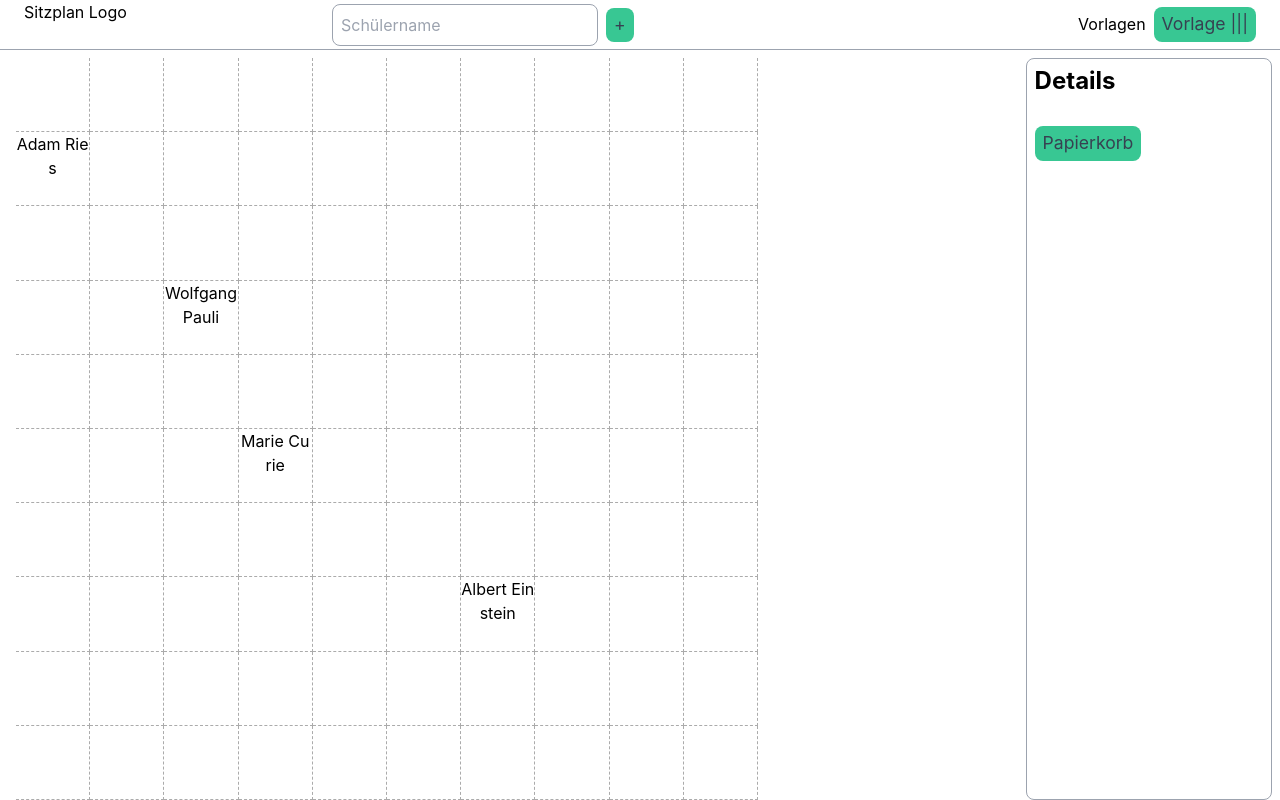
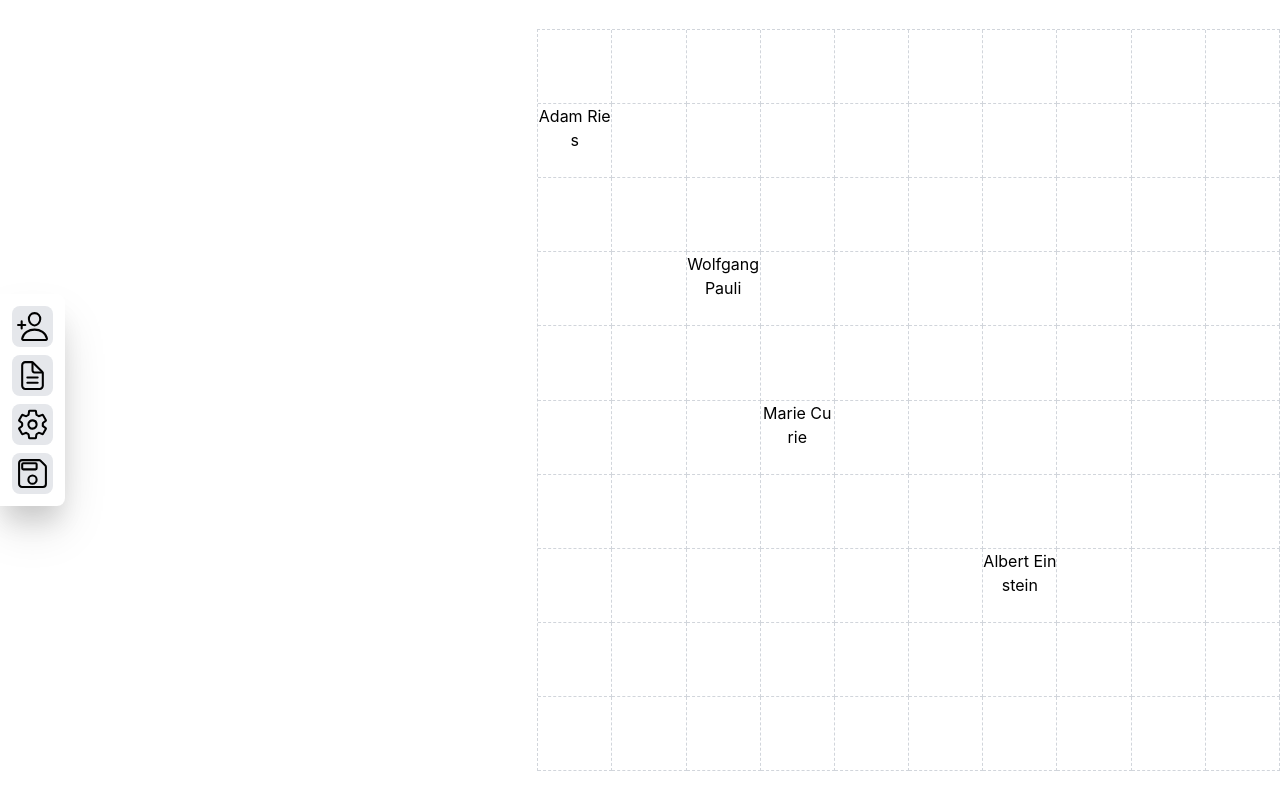
Before and after one commit to christiankozalla/sitzplan, a React (Vite) app: page / in a window 1280 px wide. Built offline with nearby package versions, Linux system fonts and the light colour scheme.

Commit message:
Change old Grid Layout of App in Favor of Slim Flex Layout
The old Grid Layout from App took away too much vertical space for the Classroom
So, the normal UI has only a Controls Panel (left on Landscape or bottom on Portrait)
and the Classroom next to or above it

```diff
--- a/src/App.module.css
+++ b/src/App.module.css
@@ -1,24 +1,17 @@
-.grid {
-  display: grid;
-  grid-template-rows: var(--editor-height) auto;
-  grid-template-columns: 4fr 1fr;
-  gap: var(--space);
-  grid-template-areas:
-    "editor editor"
-    "board sidebar";
+.layout {
+  display: flex;
+  justify-content: space-between;
+  align-items: center;
+  height: 100vh;
 }
 
-#editor {
-  grid-area: editor;
+.room {
+  border-top: 1px dashed var(--text-grey-300);
+  border-left: 1px dashed var(--text-grey-300);
 }
 
-#sidebar {
-  grid-area: sidebar;
-  margin-right: var(--space);
+@media screen and (max-width: 700px) {
+  .layout {
+    flex-direction: column-reverse;
+  }
 }
-
-#board {
-  grid-area: board;
-  margin-left: var(--space);
-  max-height: calc(100vh - (var(--editor-height) + var(--space)));
-}
--- a/src/App.tsx
+++ b/src/App.tsx
@@ -1,22 +1,16 @@
 import { DndProvider } from "react-dnd";
 import { HTML5Backend } from "react-dnd-html5-backend";
 import { Classroom } from "./components/Classroom";
-import { ClassroomSidebar } from "./components/ClassroomSidebar";
-import { ClassroomEditor } from "./components/ClassroomEditor";
+import { Controls } from "./components/Controls";
 import styles from "./App.module.css";
 
 export default function App() {
   return (
     <DndProvider backend={HTML5Backend}>
-      <div className={styles.grid}>
-        <div id={styles.editor}>
-          <ClassroomEditor />
-        </div>
-        <div id={styles.board}>
+      <div className={styles.layout}>
+        <Controls />
+        <div className={styles.room}>
           <Classroom />
-        </div>
-        <div id={styles.sidebar}>
-          <ClassroomSidebar />
         </div>
       </div>
     </DndProvider>
--- /dev/null
+++ b/src/components/AddStudent.module.css
@@ -0,0 +1,29 @@
+.screenReaderOnly:not(:focus):not(:active) {
+  clip: rect(0 0 0 0);
+  clip-path: inset(50%);
+  height: 1px;
+  overflow: hidden;
+  position: absolute;
+  white-space: nowrap;
+  width: 1px;
+}
+
+.wrapper {
+  padding: var(--space);
+  position: absolute;
+  box-shadow: var(--shadow-xl);
+  border-radius: var(--space);
+  z-index: 10;
+  background-color: white;
+}
+
+.addStudentInput {
+  padding: 3px;
+  border-radius: var(--space);
+  border: 1px solid var(--text-grey-400);
+  margin-right: var(--space);
+}
+
+.addStudentInput::placeholder {
+  color: var(--text-grey-400);
+}
--- /dev/null
+++ b/src/components/AddStudent.tsx
@@ -0,0 +1,36 @@
+import { FC, useState } from "react";
+import { room } from "../lib/Room";
+
+import styles from "./AddStudent.module.css";
+
+interface AddStudentProps {
+  x: number;
+  y: number;
+}
+
+export const AddStudent: FC<AddStudentProps> = ({ x, y }) => {
+  const [studentName, setStudentName] = useState("");
+
+  const handleNewStudent = () => {
+    studentName && room.assignNewStudent(studentName);
+    setStudentName("");
+  };
+
+  return (
+    <div className={styles.wrapper} style={{ left: x + 20, top: y - 30 }}>
+      <label htmlFor="addStudent" className={styles.screenReaderOnly}>
+        Neuer Schüler
+      </label>
+      <input
+        id="addStudent"
+        className={styles.addStudentInput}
+        value={studentName}
+        placeholder="Neue:r Schüler:in"
+        autoFocus
+        onChange={(e) => setStudentName(e.target.value)}
+        onKeyDown={(e) => e.key === "Enter" && handleNewStudent()}
+      />
+      <button onClick={handleNewStudent}>+</button>
+    </div>
+  );
+};
--- a/src/components/Classroom.module.css
+++ b/src/components/Classroom.module.css
@@ -12,7 +12,6 @@
       (100vh - var(--editor-height) - var(--space)) / var(--squaresPerColumn)
     )
   );
-  margin-left: var(--space);
 }
 
 .square {
@@ -20,6 +19,6 @@
   height: calc(
     (100vh - var(--editor-height) - var(--space)) / var(--squaresPerColumn)
   );
-  border-right: 1px dashed #ababab;
-  border-bottom: 1px dashed #ababab;
+  border-right: 1px dashed var(--text-grey-300);
+  border-bottom: 1px dashed var(--text-grey-300);
 }
--- /dev/null
+++ b/src/components/Controls.module.css
@@ -0,0 +1,41 @@
+.wrapper {
+  width: 65px;
+  box-shadow: var(--shadow-xl);
+  padding: calc(1.5 * var(--space));
+  border-radius: 0 var(--space) var(--space) 0;
+  background-color: white;
+}
+
+.icon {
+  border-radius: var(--space);
+  background-color: var(--text-grey-200);
+  padding: calc(0.5 * var(--space));
+  cursor: pointer;
+}
+
+.icon + .icon {
+  margin-top: var(--space);
+}
+
+.icon:hover {
+  transform: translateY(-3px);
+  transition: transform 150ms ease;
+}
+
+@media screen and (max-width: 700px) {
+  .wrapper {
+    display: flex;
+    height: 65px;
+    border-radius: var(--space) var(--space) 0 0;
+    width: calc(49px * 4);
+  }
+
+  .icon {
+    width: calc(0.25 * (100% - 3 * var(--space)));
+  }
+
+  .icon + .icon {
+    margin-top: 0;
+    margin-left: var(--space);
+  }
+}
--- /dev/null
+++ b/src/components/Controls.tsx
@@ -0,0 +1,43 @@
+import React, { FC, useEffect, useState } from "react";
+import { AddStudent } from "./AddStudent";
+import styles from "./Controls.module.css";
+
+import AddStudentIcon from "../assets/person-add-outline.svg";
+import ClassDocumentIcon from "../assets/document-text-outline.svg";
+import SettingsIcon from "../assets/settings-outline.svg";
+import SaveIcon from "../assets/save-outline.svg";
+
+export const Controls: FC = () => {
+  const [[x, y], setPosition] = useState([0, 0]);
+  const [showAddStudentDialog, setShowAddStudentDialog] = useState(false);
+
+  const handleAddStudentDialog = (
+    e: React.MouseEvent<HTMLImageElement, MouseEvent>
+  ) => {
+    setPosition([e.clientX, e.clientY]);
+    setShowAddStudentDialog((prevShow) => !prevShow);
+  };
+
+  return (
+    <div className={styles.wrapper}>
+      {showAddStudentDialog && <AddStudent x={x} y={y} />}
+      <img
+        src={AddStudentIcon}
+        alt="Füge einen Schüler hinzu"
+        className={styles.icon}
+        onClick={(e) => handleAddStudentDialog(e)}
+      />
+      <img
+        src={ClassDocumentIcon}
+        alt="Sitzplan Info"
+        className={styles.icon}
+      />
+      <img src={SettingsIcon} alt="Einstellungen" className={styles.icon} />
+      <img
+        src={SaveIcon}
+        alt="Speichere Sitzplan as PDF"
+        className={styles.icon}
+      />
+    </div>
+  );
+};
--- a/src/global.css
+++ b/src/global.css
@@ -5,8 +5,12 @@
   --space: 8px;
   --color-primary-light: rgb(56, 199, 147);
   --color-primary-dark: rgb(0, 128, 82);
+  --text-grey-200: rgb(229, 231, 235);
+  --text-grey-300: rgb(209, 213, 219);
   --text-grey-400: rgb(156, 163, 175);
   --text-grey-700: rgb(55, 65, 81);
+  --shadow-xl: 0 0 #0000, 0 0 #0000, 0 20px 25px -5px rgba(0, 0, 0, 0.1),
+    0 25px 50px -12px rgba(0, 0, 0, 0.25);
 }
 
 /* Box sizing rules */
@@ -74,17 +78,6 @@ h3 {
   margin-bottom: 0.8em;
 }
 
-button {
-  display: inline-block;
-  padding: calc(0.5 * var(--space)) var(--space);
-  border: none;
-  background-color: var(--color-primary-light);
-  color: var(--text-grey-700);
-  border-radius: var(--space);
-  font-size: 1.1rem;
-  cursor: pointer;
-}
-
 /* Utilities */
 .w-100 {
   width: 100%;
```
